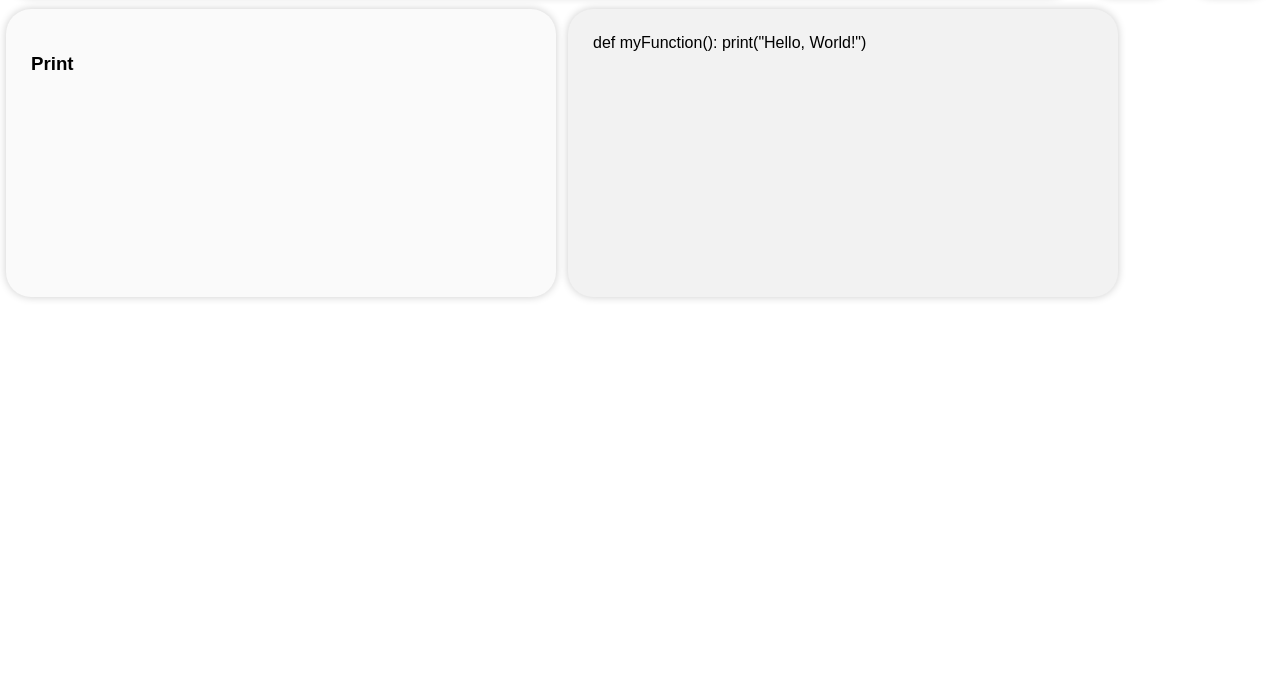
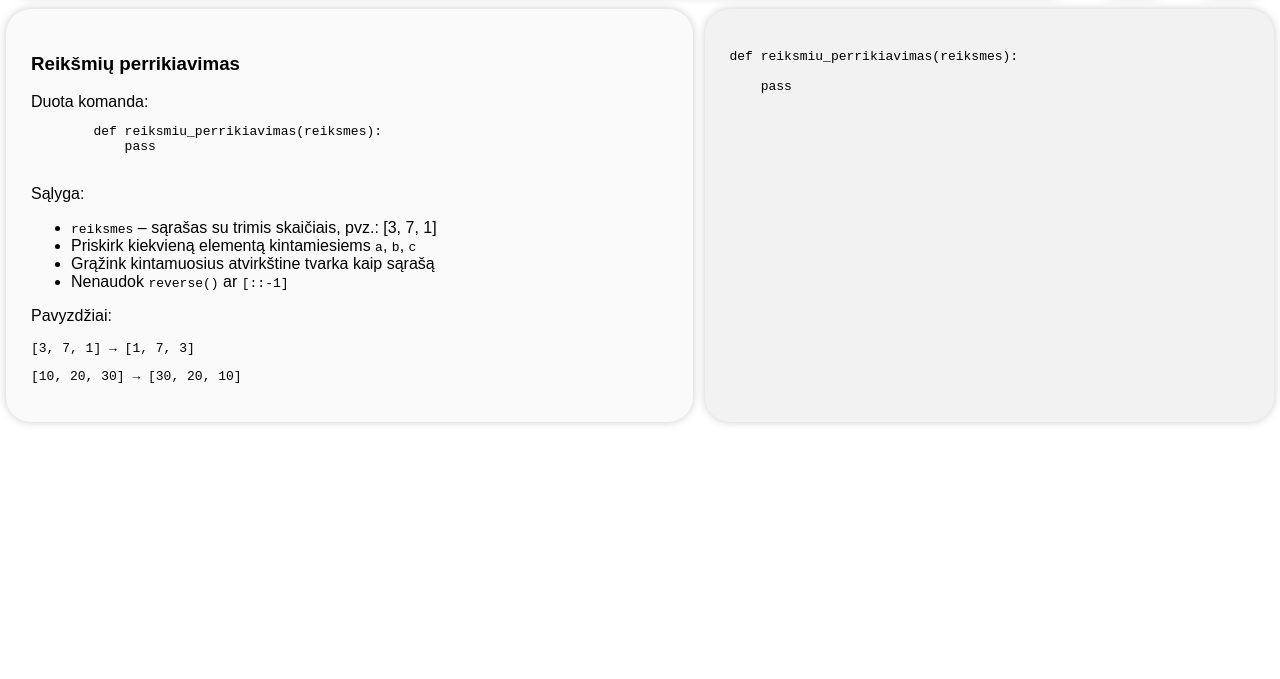
Before and after one commit to GitDylop/TiriamasisDarbas25-26, a plain HTML site: page uzduotis.html in a window 1280 px wide. Shown: the part 121-800 px from the top of the page. Drawn offline with Linux system fonts and the light colour scheme.

Commit message:
updated for showcase

```diff
--- a/mainStyle.css
+++ b/mainStyle.css
@@ -75,7 +75,7 @@ header {
 #user-area {
     display: flex;
     flex-direction: row;
-    width: 100%;
+    width: 100vw;
     min-height: 300px;
     flex-wrap: wrap;
 }
@@ -87,18 +87,19 @@ header {
     box-shadow: 0 0px 8px hsla(0, 0%, 0%, 0.20);
     padding: 25px;
     min-width: 300px;
-    max-width: 500px;
+    max-width: 650px;
     flex-grow: 1;
 }
 
 #code {
+    white-space: pre;
+    font-family: monospace;
     background-color: hsl(0, 0%, 95%);
     border-radius: 25px;
     margin: 6px;
     box-shadow: 0 0px 8px hsla(0, 0%, 0%, 0.20);
     padding: 25px;
     min-width: 300px;
-    max-width: 500px;
-    overflow-x: scroll;
+    overflow-x: auto;
     flex-grow: 1;
 }
--- a/uzduotis.html
+++ b/uzduotis.html
@@ -14,17 +14,32 @@
         <div id="ai-icon" class="icon"></div>
     </header>
     <div id="task-header">
-        <div id="task-name">Užduotis 1</div>
+        <div id="task-name">Masyvai</div>
         <button id="run-btn">Vygdyti</button>
         <button id="submit-btn">Pateikti</button>
     </div>
     <div id="user-area">
         <div id="task">
-            <h3>Print</h3>
+            <h3>Reikšmių perrikiavimas</h3>
+            Duota komanda:
+            <pre class="code">
+        def reiksmiu_perrikiavimas(reiksmes):
+            pass
+            </pre>
+            <p>Sąlyga:</p>
+            <ul>
+                <li><code>reiksmes</code> – sąrašas su trimis skaičiais, pvz.: [3, 7, 1]</li>
+                <li>Priskirk kiekvieną elementą kintamiesiems <code>a</code>, <code>b</code>, <code>c</code></li>
+                <li>Grąžink kintamuosius atvirkštine tvarka kaip sąrašą</li>
+                <li>Nenaudok <code>reverse()</code> ar <code>[::-1]</code></li>
+            </ul>
+            <p>Pavyzdžiai:</p>
+            <pre>[3, 7, 1] → [1, 7, 3]</pre>
+            <pre>[10, 20, 30] → [30, 20, 10]</pre>
         </div>
         <div id="code" contenteditable="true">
-def myFunction():
-    print("Hello, World!")
+def reiksmiu_perrikiavimas(reiksmes):<br>
+    pass
         </div>
     </div>
 </body>
```
Also changed, not shown: index.html (+49 -2 lines).
